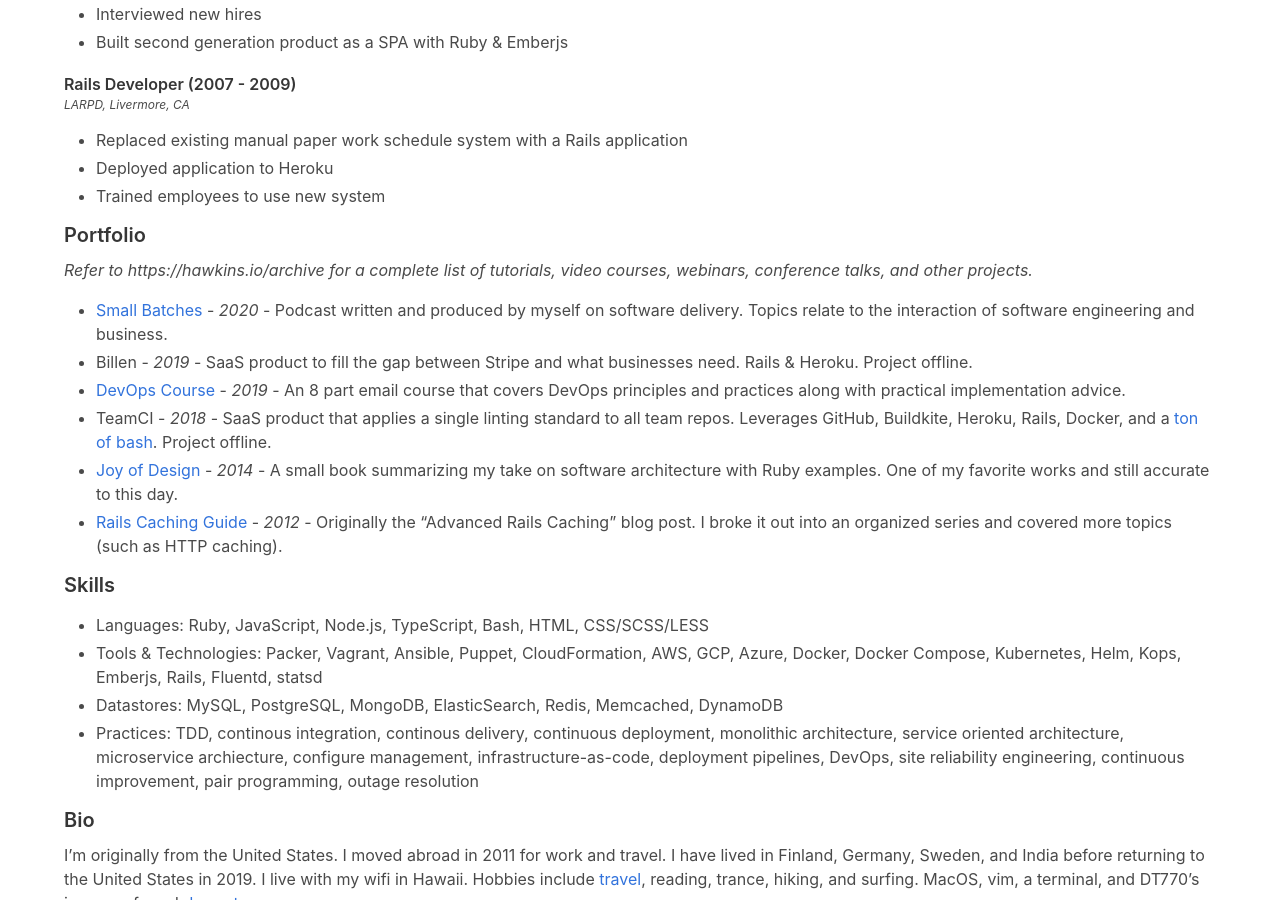
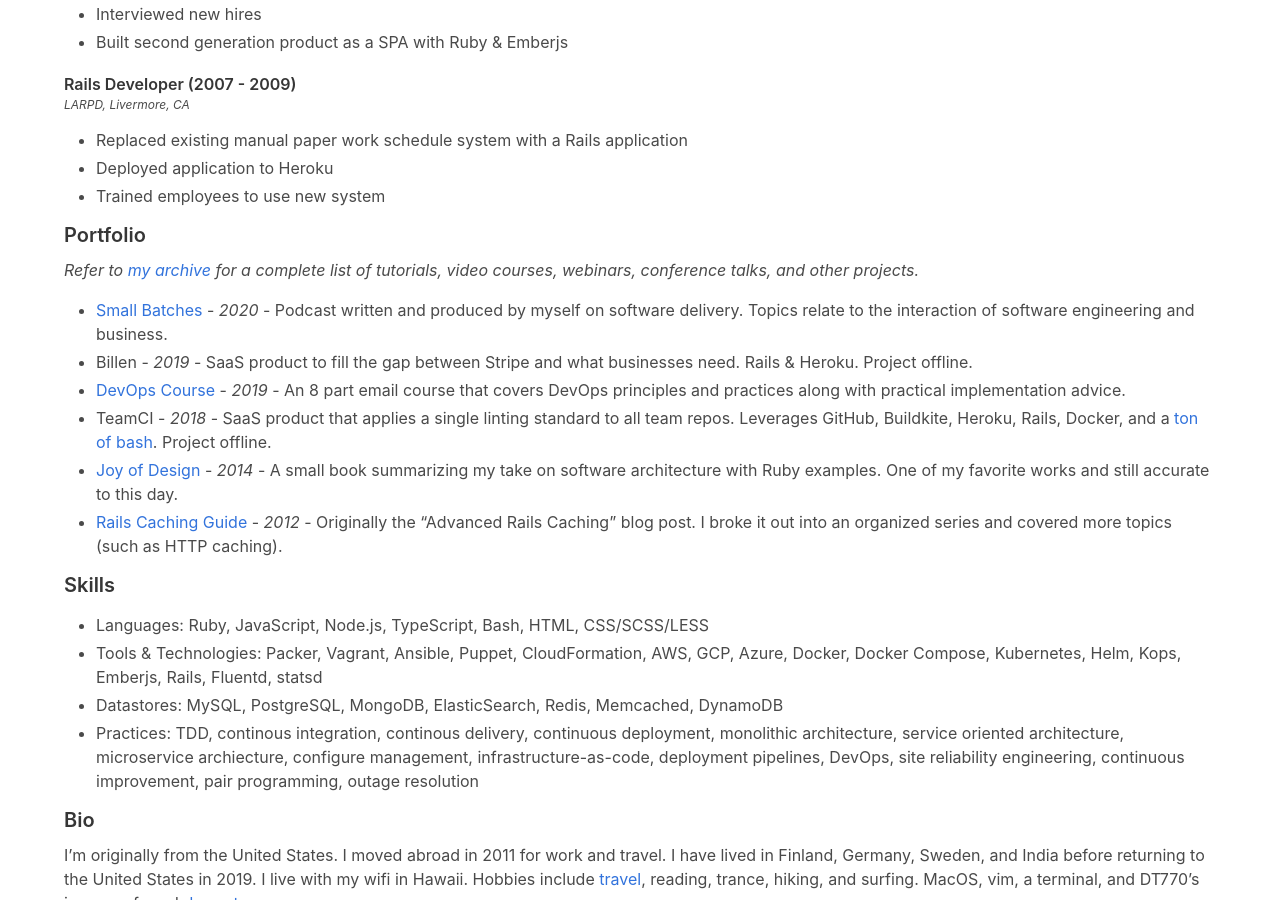
Before and after one commit to ahawkins/resume, a Jekyll site: the page built from index.md, in a window 1280 px wide and 900 px high, scrolled down 1992 px. Built offline with Jekyll 4.4.1, drawn with Linux system fonts in a browser that asks for light colours.

```diff
--- a/_layouts/resume.html
+++ b/_layouts/resume.html
@@ -46,7 +46,7 @@
 				{% endfor %}
 
 				<h2 class="is-size-5">Portfolio</h2>
-				<p><em>Refer to {{ site.data.resume.archive }} for a complete list of tutorials, video courses, webinars, conference talks, and other projects.</em></p>
+				<p><em>Refer to <a href="{{ site.data.resume.archive }}">my archive</a> for a complete list of tutorials, video courses, webinars, conference talks, and other projects.</em></p>
 				<ul>
 					{% for item in site.data.resume.portfolio %}
 						<li class="list-works">
```
